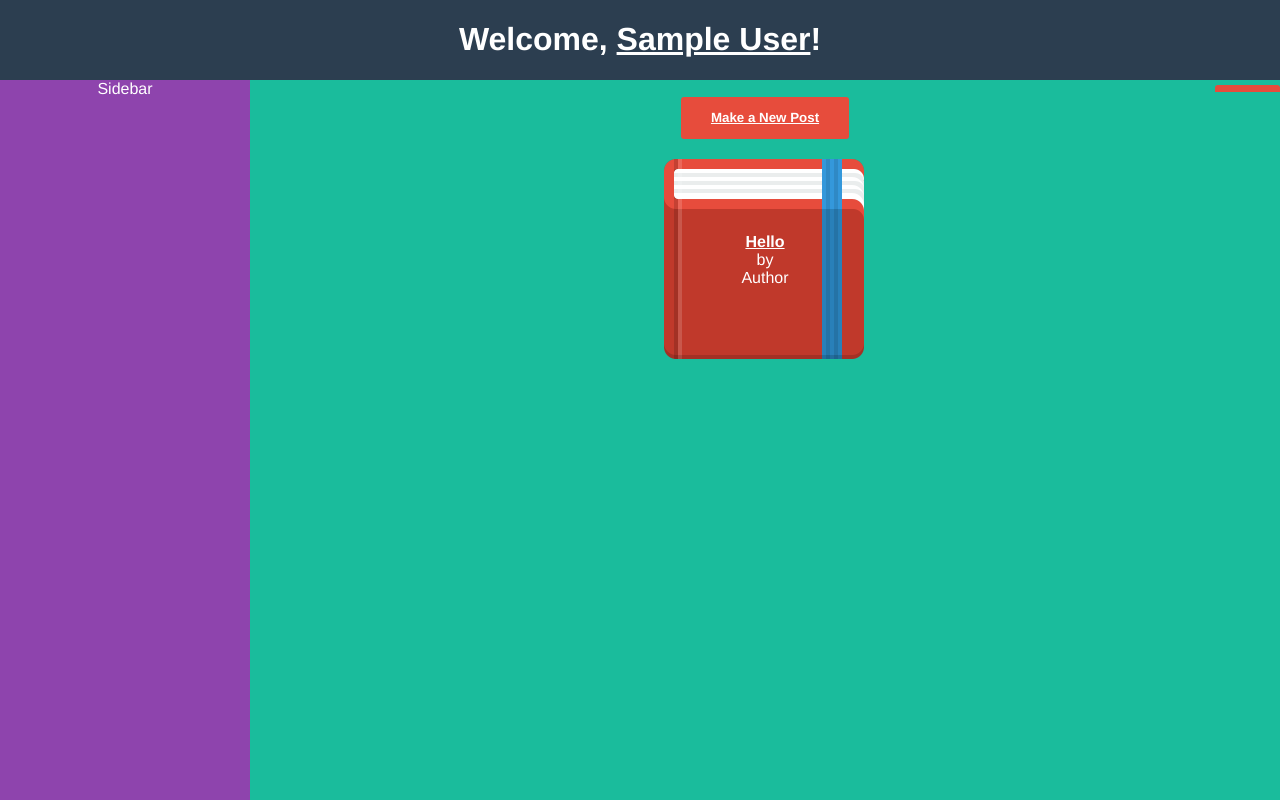
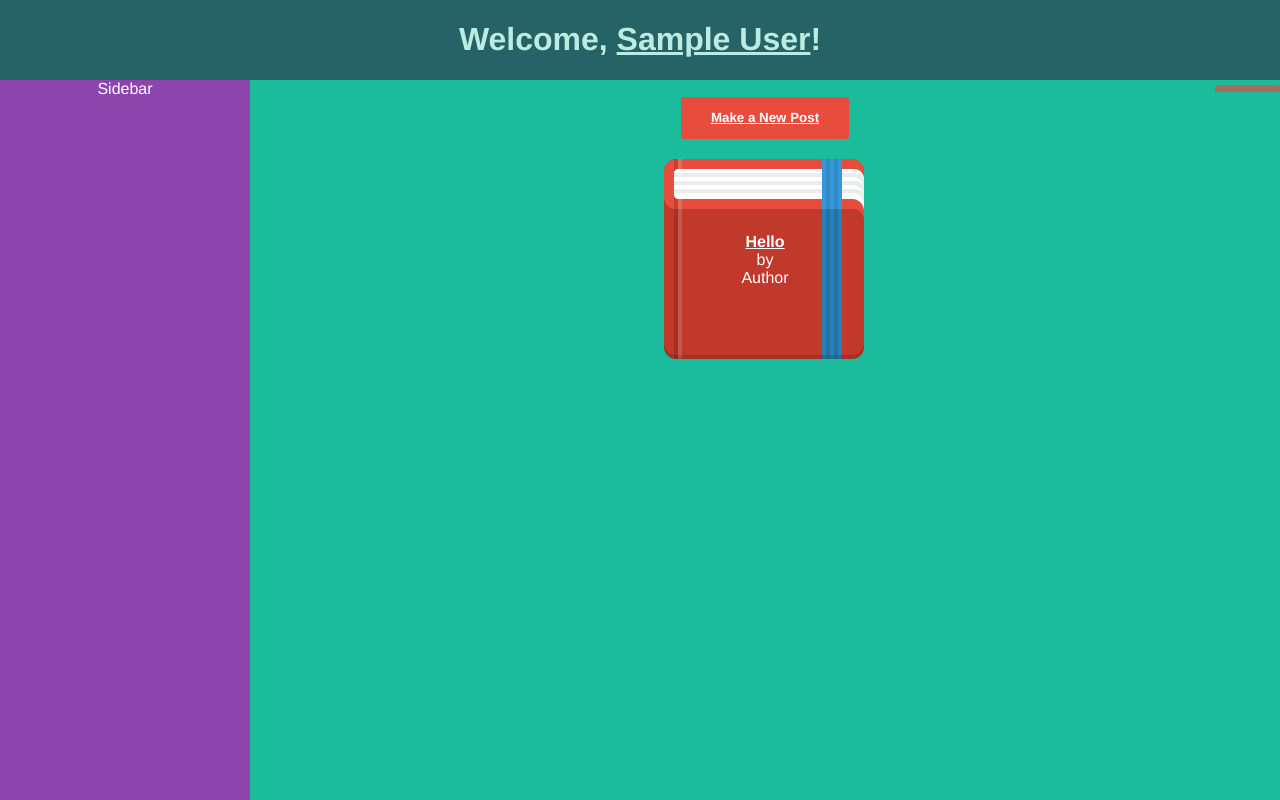
Before and after one commit to y4smeen/Storybored, a Flask app: page /userpage in a window 1280 px wide. Run offline with Flask 2, Linux system fonts and the light colour scheme; the visitor is signed in with stand-in values (Sample User, id 1).

Commit message:
added opacity

```diff
--- a/static/style.css
+++ b/static/style.css
@@ -145,6 +145,9 @@
     left:0; right:0;
     height: 80px;
     background-color: #2c3e50;
+    filter: alpha(opacity=70);
+    -moz-opacity: 0.7;
+    opacity: 0.7;
 }
 .sidebar {
     position:absolute;
@@ -157,11 +160,12 @@
     left:250px; top:92px; right:0; bottom:0;
     background-color: #1abc9c;
 }
- #logout {
-  float: right;
-  padding: 10px 10px 10px;
-  display: inline-block;
- }
+
+#logout {
+    float: right;
+    padding: 10px 10px 10px;
+    display: inline-block;
+}
 
 .error {
     background-color: #e74c3c;
```
